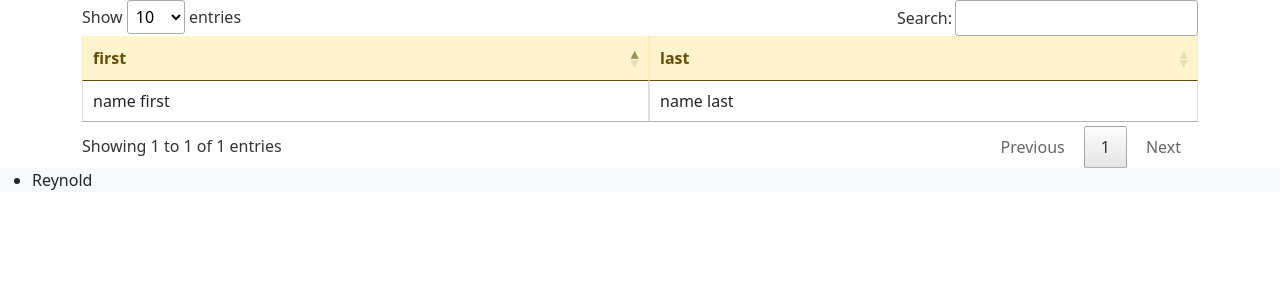
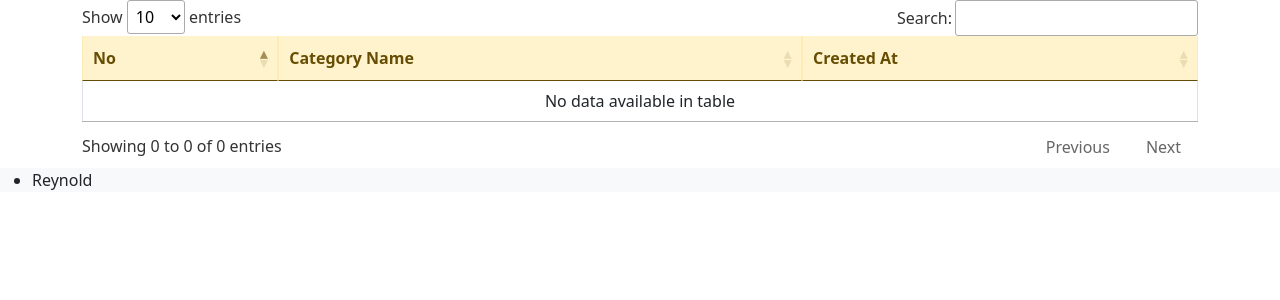
Before and after one commit to nekrophantom/django-warehouse-b, a Django app: page /category-warehouse/ in a window 1280 px wide. Shown: the part 56-356 px from the top of the page. Run offline with Django 3.2, Linux system fonts and the light colour scheme; the visitor is signed in with stand-in values (Sample User, id 1); data that the repository does not hold is empty; some libraries are stand-ins or nearby versions.

Commit message:
added datatable

```diff
--- a/django_warehouse/settings.py
+++ b/django_warehouse/settings.py
@@ -39,6 +39,7 @@ INSTALLED_APPS = [
     'django.contrib.staticfiles',
 
     'main.apps.MainConfig',
+    'rest_framework',
     'django_extensions'
 ]
 
@@ -52,6 +53,7 @@ MIDDLEWARE = [
     'django.middleware.clickjacking.XFrameOptionsMiddleware',
 
     'whitenoise.middleware.WhiteNoiseMiddleware',
+    "django.middleware.common.CommonMiddleware",
 ]
 
 ROOT_URLCONF = 'django_warehouse.urls'
--- a/django_warehouse/urls.py
+++ b/django_warehouse/urls.py
@@ -1,23 +1,8 @@
-"""django_warehouse URL Configuration
-
-The `urlpatterns` list routes URLs to views. For more information please see:
-    https://docs.djangoproject.com/en/3.2/topics/http/urls/
-Examples:
-Function views
-    1. Add an import:  from my_app import views
-    2. Add a URL to urlpatterns:  path('', views.home, name='home')
-Class-based views
-    1. Add an import:  from other_app.views import Home
-    2. Add a URL to urlpatterns:  path('', Home.as_view(), name='home')
-Including another URLconf
-    1. Import the include() function: from django.urls import include, path
-    2. Add a URL to urlpatterns:  path('blog/', include('blog.urls'))
-"""
 from django.contrib import admin
 from django.urls import path, include
 
 urlpatterns = [
     path('admin/', admin.site.urls),
     path('', include('main.urls')),
-    # path('api/', include(main.api.urls)),
+    # path('api/', include('main.api.urls')),
 ]
--- a/main/templates/pages/warehouse/category.html
+++ b/main/templates/pages/warehouse/category.html
@@ -9,15 +9,19 @@
             <table id="table" class="table table-bordered">
                 <thead  class="alert-warning">
                     <tr>
-                        <th>first</th>
-                        <th>last</th>
+                        <th>No</th>
+                        <th>Category Name</th>
+                        <th>Created At</th>
                     </tr>
                 </thead>
                 <tbody>
-                    <tr>
-                        <td>name first</td>
-                        <td>name last</td>
-                    </tr>
+                  {% for categories in category %}
+                  <tr>
+                    <td>{{ forloop.counter  }}</td>
+                    <td>{{ categories.description }}</td>
+                    <td>{{ categories.created }}</td>
+                  </tr>
+                  {% endfor %}
                 </tbody>
             </table>
         </div>
--- a/main/views.py
+++ b/main/views.py
@@ -5,6 +5,7 @@ from django.contrib.auth.decorators import login_required
 from django.http import HttpResponse
 from django.contrib.auth.models import User
 from django.contrib.auth import authenticate, login, logout
+from .models import categoryWarehouse, warehouse
 
 # Create your views here.
 
@@ -54,5 +55,9 @@ def dashboardPage(request):
 
 @login_required(login_url= 'login')
 def categoryWarehousePage(request):
-    context = {}
+    category = categoryWarehouse.objects.all()
+
+    context = {
+        'category' : category,
+    }
     return render(request, 'pages/warehouse/category.html', context)
```
Also changed, not shown: main/api/serializers.py (added, +7 -0 lines), main/api/urls.py (added, +9 -0 lines), main/api/views.py (added, +27 -0 lines), main/api/__init__.py (added).
